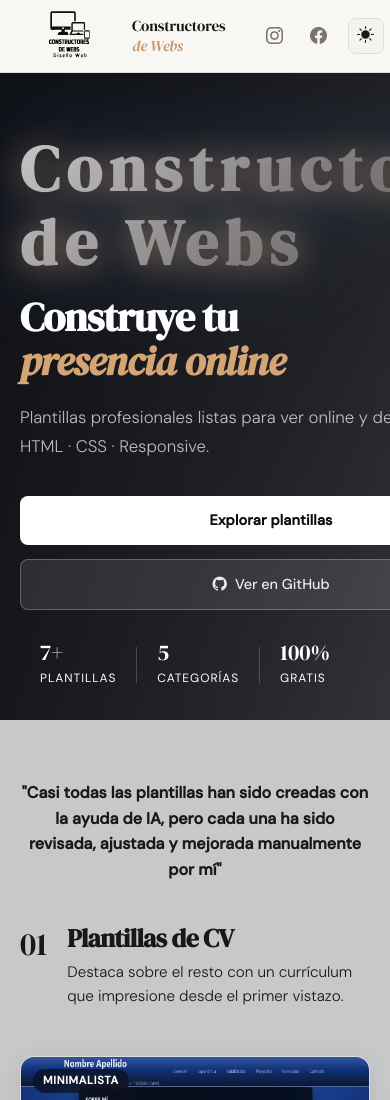
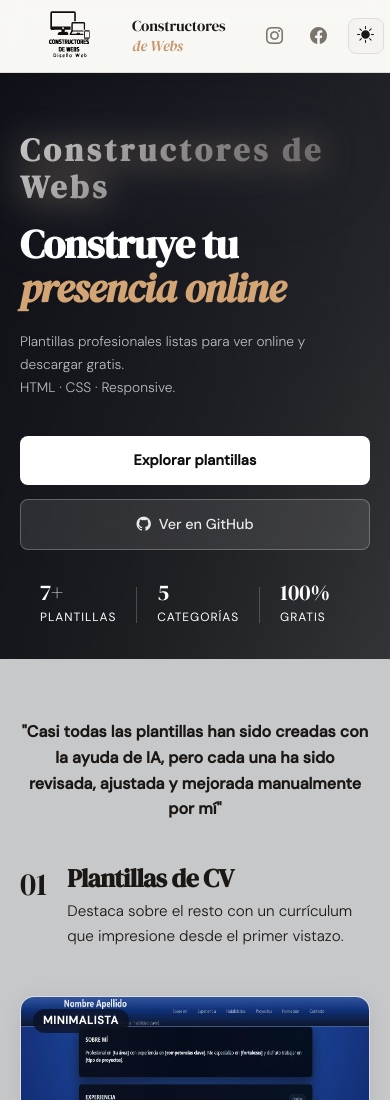
Before and after one commit to constructoresdewebs/constructoresdewebs.github.io, a plain HTML site: page index.html in a window 390 px wide. Shown: the top 1100 px of the page. Drawn offline with nearby package versions, Linux system fonts and the light colour scheme.

Commit message:
estilos responsive

```diff
--- a/index.html
+++ b/index.html
@@ -77,7 +77,7 @@
         Responsive.</p>
       <div class="hero-ctas">
         <a href="#cv" class="btn-hero-primary">Explorar plantillas</a>
-        <a href="https://github.com/" target="_blank" class="btn-hero-ghost">
+        <a href="https://github.com/constructoresdewebs/constructoresdewebs.github.io/" target="_blank" class="btn-hero-ghost">
           <i class="bi bi-github"></i> Ver en GitHub
         </a>
       </div>
--- a/styles.css
+++ b/styles.css
@@ -933,15 +933,23 @@ body.dark #footer-logo {
   .grid {
     grid-template-columns: 1fr;
   }
+  .hero-sub{
+    font-size: 0.86rem;
+  }
+  .hero-eyebrow {
+  font-size: 2rem;
+  }
 
   .hero-ctas {
     flex-direction: column;
+
   }
 
   .btn-hero-primary,
   .btn-hero-ghost {
     text-align: center;
     justify-content: center;
+    max-width: 400px;
   }
 
   .hero-stats {
```
